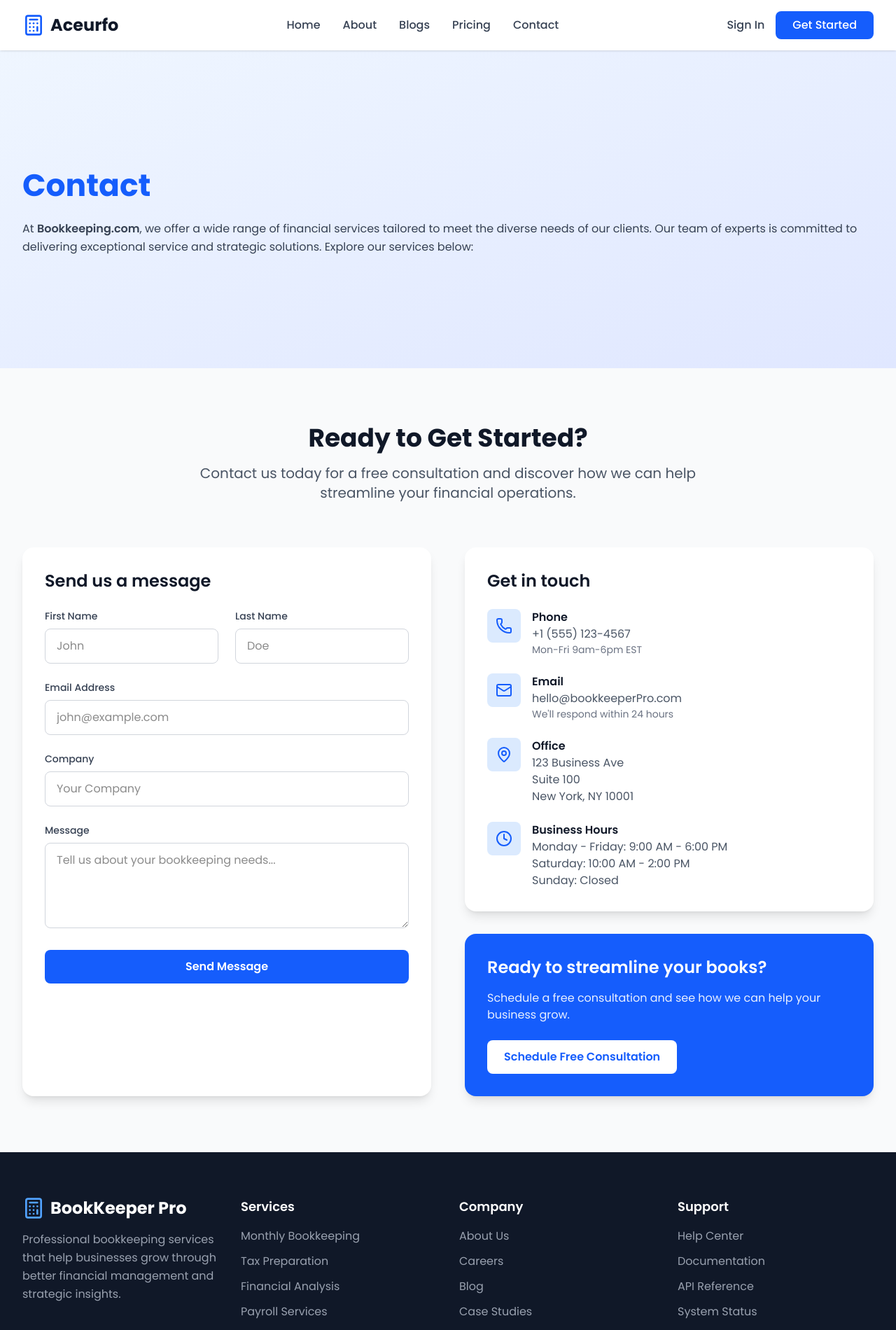
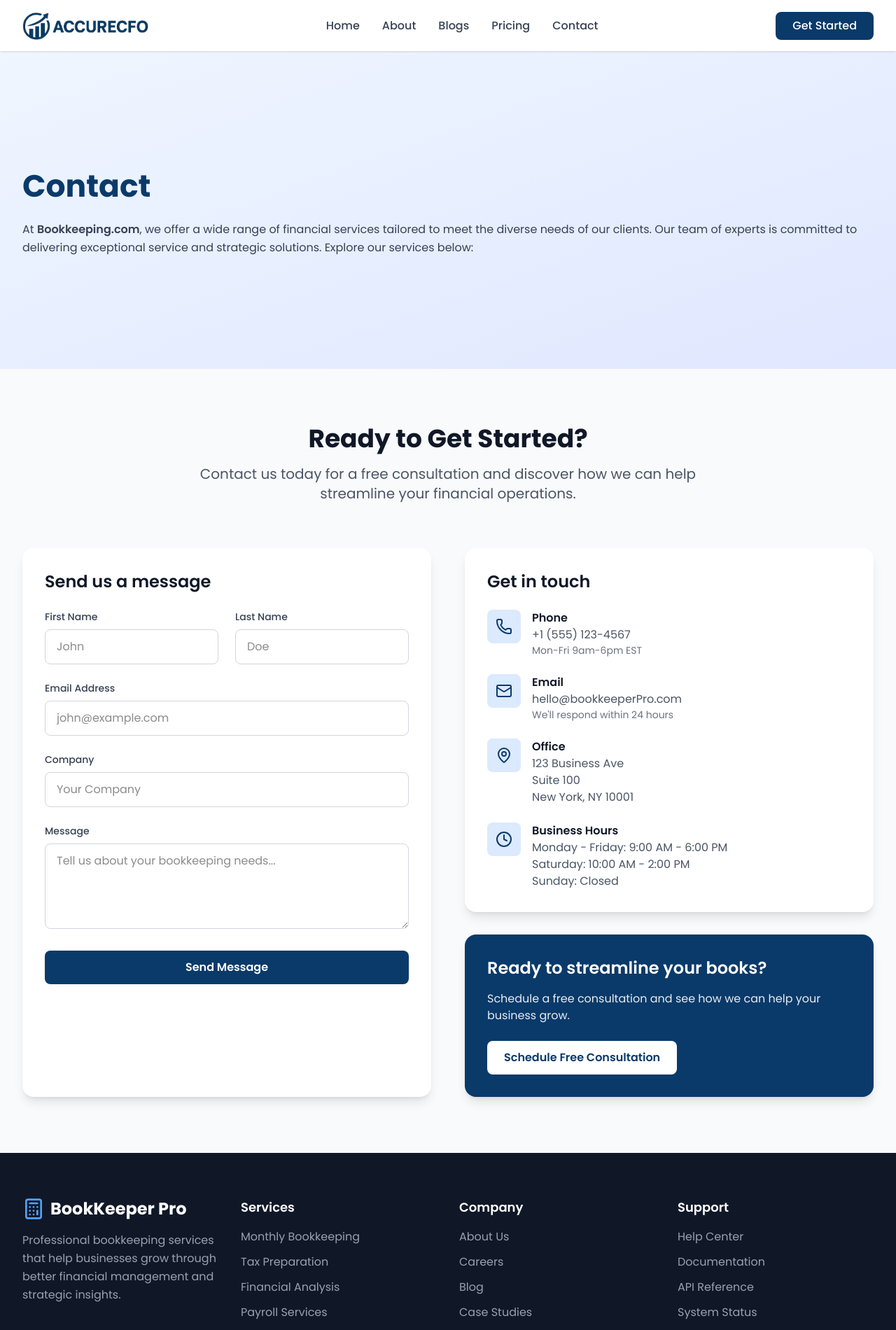
Before and after one commit to numanabid27/test-aceurfo, a Next.js app: page /contact in a window 1280 px wide. Shown: the top 1900 px of the page at 70% size. Built offline with nearby package versions, Linux system fonts and the light colour scheme.

Commit message:
add colors

```diff
--- a/src/common/components/banner/banner.jsx
+++ b/src/common/components/banner/banner.jsx
@@ -4,7 +4,7 @@ export default function Banner({title, desc}) {
   return (
     <section class="bg-gradient-to-br from-blue-50 to-indigo-100 py-20">
       <div className="py-20 max-w-7xl mx-auto px-4 sm:px-6 lg:px-8">
-        <h2 class="text-[44px] font-bold text-blue-600 ">{title}</h2>
+        <h2 class="text-[44px] font-bold text-[#0A3A6A] ">{title}</h2>
         <p class="mt-4 text-gray-700 leading-relaxed ">
           {desc}
         </p>
--- a/src/common/components/header/header.jsx
+++ b/src/common/components/header/header.jsx
@@ -2,6 +2,8 @@
 import { Menu, X, Calculator } from 'lucide-react';
 import Link from 'next/link';
 import { useState } from 'react';
+import logo from "@/common/assets/img/logo.png"
+import Image from 'next/image';
 
 export default function Header() {
   const [isMenuOpen, setIsMenuOpen] = useState(false);
@@ -12,36 +14,33 @@ export default function Header() {
         <div className="flex justify-between items-center py-4">
           {/* Logo */}
           <div className="flex items-center">
-            <Calculator className="h-8 w-8 text-blue-600 mr-2" />
-            <span className="text-2xl font-bold text-gray-900">Aceurfo</span>
+            <Image src={logo} width={180} height={180} alt="" />
           </div>
 
           {/* Desktop Navigation */}
           <nav className="hidden md:flex space-x-8">
-            <Link href="/" className="text-gray-700 hover:text-blue-600 font-medium transition-colors">
+            <Link href="/" className="text-gray-700 hover:text-[#0A3A6A] font-medium transition-colors">
               Home
             </Link>
-            <Link href="/about" className="text-gray-700 hover:text-blue-600 font-medium transition-colors">
+            <Link href="/about" className="text-gray-700 hover:text-[#0A3A6A] font-medium transition-colors">
               About
             </Link>
-            <Link href="/blogs" className="text-gray-700 hover:text-blue-600 font-medium transition-colors">
+            <Link href="/blogs" className="text-gray-700 hover:text-[#0A3A6A] font-medium transition-colors">
               Blogs
             </Link>
-            <Link href="#pricing" className="text-gray-700 hover:text-blue-600 font-medium transition-colors">
+            <Link href="#pricing" className="text-gray-700 hover:text-[#0A3A6A] font-medium transition-colors">
               Pricing
             </Link>
 
-            <Link href="/contact" className="text-gray-700 hover:text-blue-600 font-medium transition-colors">
+            <Link href="/contact" className="text-gray-700 hover:text-[#0A3A6A] font-medium transition-colors">
               Contact
             </Link>
           </nav>
 
           {/* CTA Buttons */}
           <div className="hidden md:flex items-center space-x-4">
-            <button className="text-gray-700 hover:text-blue-600 font-medium transition-colors">
-              Sign In
-            </button>
-            <button className="bg-blue-600 text-white px-6 py-2 rounded-lg hover:bg-blue-700 transition-colors font-medium">
+
+            <button className="bg-[#0A3A6A] text-white px-6 py-2 rounded-lg hover:bg-blue-700 transition-colors font-medium">
               Get Started
             </button>
           </div>
@@ -63,25 +62,25 @@ export default function Header() {
         {isMenuOpen && (
           <div className="md:hidden py-4 border-t border-gray-200">
             <nav className="flex flex-col space-y-4">
-              <Link href="/" className="text-gray-700 hover:text-blue-600 font-medium transition-colors">
+              <Link href="/" className="text-gray-700 hover:text-[#0A3A6A] font-medium transition-colors">
               Home
             </Link>
-            <Link href="/about" className="text-gray-700 hover:text-blue-600 font-medium transition-colors">
+            <Link href="/about" className="text-gray-700 hover:text-[#0A3A6A] font-medium transition-colors">
               About
             </Link>
-            <Link href="/blogs" className="text-gray-700 hover:text-blue-600 font-medium transition-colors">
+            <Link href="/blogs" className="text-gray-700 hover:text-[#0A3A6A] font-medium transition-colors">
               Blogs
             </Link>
-            <Link href="#pricing" className="text-gray-700 hover:text-blue-600 font-medium transition-colors">
+            <Link href="#pricing" className="text-gray-700 hover:text-[#0A3A6A] font-medium transition-colors">
               Pricing
             </Link>
 
-            <Link href="/contact" className="text-gray-700 hover:text-blue-600 font-medium transition-colors">
+            <Link href="/contact" className="text-gray-700 hover:text-[#0A3A6A] font-medium transition-colors">
               Contact
             </Link>
               <div className="flex flex-col space-y-2 pt-4 border-t border-gray-200">
 
-                <button className="bg-blue-600 text-white px-6 py-2 rounded-lg hover:bg-blue-700 transition-colors font-medium">
+                <button className="bg-[#0A3A6A] text-white px-6 py-2 rounded-lg hover:bg-blue-700 transition-colors font-medium">
                   Get Started
                 </button>
               </div>
--- a/src/components/about/about.component.jsx
+++ b/src/components/about/about.component.jsx
@@ -30,7 +30,7 @@ export default function AboutComponent() {
               bookkeeping services, regardless of size or industry. That's why
               we've built scalable solutions that grow with your business.
             </p>
-            <button className="bg-blue-600 text-white px-8 py-3 rounded-lg hover:bg-blue-700 transition-colors font-semibold">
+            <button className="bg-[#0A3A6A]text-white px-8 py-3 rounded-lg hover:bg-blue-700 transition-colors font-semibold">
               Learn More About Us
             </button>
           </div>
@@ -50,7 +50,7 @@ export default function AboutComponent() {
           return (
             <div key={index} className="text-center">
               <div className="bg-blue-100 w-16 h-16 rounded-full flex items-center justify-center mx-auto mb-4">
-                <IconComponent className="h-8 w-8 text-blue-600" />
+                <IconComponent className="h-8 w-8 text-[#0A3A6A]" />
               </div>
               <div className="text-3xl font-bold text-gray-900 mb-2">
                 {stat.number}
@@ -113,7 +113,7 @@ export default function AboutComponent() {
                 <h4 className="text-xl font-semibold text-gray-900 mb-2">
                 {member.name}
                 </h4>
-                <p className="text-blue-600 font-medium mb-4">{member.role}</p>
+                <p className="text-[#0A3A6A] font-medium mb-4">{member.role}</p>
                 <p className="text-gray-600 leading-relaxed">{member.bio}</p>
             </div>
             ))}
--- a/src/components/blogs/blogs.component.jsx
+++ b/src/components/blogs/blogs.component.jsx
@@ -31,7 +31,7 @@ export default function Blogs() {
                 <p className="text-gray-600 text-sm mt-2 line-clamp-3">
                   {blog.description}
                 </p>
-                <button className="mt-4 inline-block text-indigo-600 font-medium hover:underline">
+                <button className="mt-4 inline-block text-[#0A3A6A] font-medium hover:underline">
                   Read More →
                 </button>
               </div>
--- a/src/components/contact/contact.component.jsx
+++ b/src/components/contact/contact.component.jsx
@@ -79,7 +79,7 @@ export default function ContactComponent() {
                     </div>
                     <button
                         type="submit"
-                        className="w-full bg-blue-600 text-white py-3 px-6 rounded-lg hover:bg-blue-700 transition-colors font-semibold"
+                        className="w-full bg-[#0A3A6A] text-white py-3 px-6 rounded-lg transition-colors font-semibold"
                     >
                         Send Message
                     </button>
@@ -93,7 +93,7 @@ export default function ContactComponent() {
                     <div className="space-y-6">
                         <div className="flex items-start">
                         <div className="bg-blue-100 p-3 rounded-lg mr-4">
-                            <Phone className="h-6 w-6 text-blue-600" />
+                            <Phone className="h-6 w-6 text-[#0A3A6A]" />
                         </div>
                         <div>
                             <h4 className="font-semibold text-gray-900">Phone</h4>
@@ -103,7 +103,7 @@ export default function ContactComponent() {
                         </div>
                         <div className="flex items-start">
                         <div className="bg-blue-100 p-3 rounded-lg mr-4">
-                            <Mail className="h-6 w-6 text-blue-600" />
+                            <Mail className="h-6 w-6 text-[#0A3A6A]" />
                         </div>
                         <div>
                             <h4 className="font-semibold text-gray-900">Email</h4>
@@ -113,7 +113,7 @@ export default function ContactComponent() {
                         </div>
                         <div className="flex items-start">
                         <div className="bg-blue-100 p-3 rounded-lg mr-4">
-                            <MapPin className="h-6 w-6 text-blue-600" />
+                            <MapPin className="h-6 w-6 text-[#0A3A6A]" />
                         </div>
                         <div>
                             <h4 className="font-semibold text-gray-900">Office</h4>
@@ -122,7 +122,7 @@ export default function ContactComponent() {
                         </div>
                         <div className="flex items-start">
                         <div className="bg-blue-100 p-3 rounded-lg mr-4">
-                            <Clock className="h-6 w-6 text-blue-600" />
+                            <Clock className="h-6 w-6 text-[#0A3A6A]" />
                         </div>
                         <div>
                             <h4 className="font-semibold text-gray-900">Business Hours</h4>
@@ -135,12 +135,12 @@ export default function ContactComponent() {
                     </div>
 
                     {/* CTA Card */}
-                    <div className="bg-blue-600 rounded-2xl shadow-lg p-8 text-white">
+                    <div className="bg-[#0A3A6A] rounded-2xl shadow-lg p-8 text-white">
                     <h3 className="text-2xl font-semibold mb-4">Ready to streamline your books?</h3>
                     <p className="mb-6 opacity-90">
                         Schedule a free consultation and see how we can help your business grow.
                     </p>
-                    <button className="bg-white text-blue-600 px-6 py-3 rounded-lg hover:bg-gray-100 transition-colors font-semibold">
+                    <button className="bg-[#fff] text-[#0A3A6A] px-6 py-3 rounded-lg hover:bg-gray-100 transition-colors font-semibold">
                         Schedule Free Consultation
                     </button>
                     </div>
```
Also changed, not shown: src/components/home.component.jsx (+12 -12 lines).
